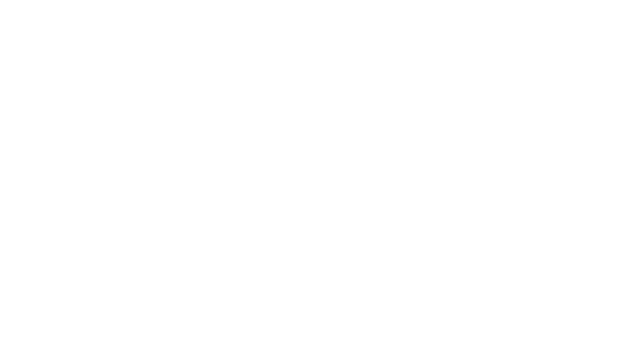
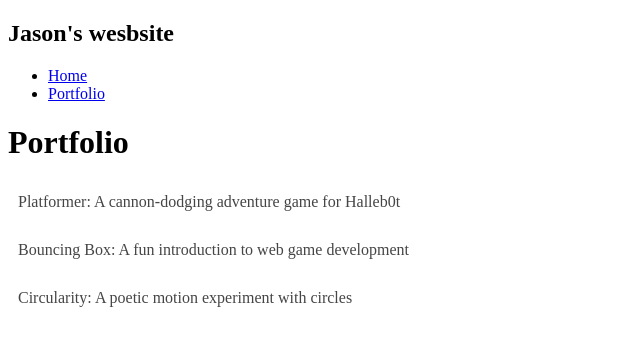
Before and after one commit to JasonJimenez07/JasonJimenez07.github.io, a plain HTML site: page portfolio.html in a window 1280 px wide. Shown: the whole page, without its empty margins (0-640 px from the left). Drawn offline with Linux system fonts and the light colour scheme.

Commit message:
add portfolio page to website

```diff
--- a/portfolio.html
+++ b/portfolio.html
@@ -0,0 +1,40 @@
+<!DOCTYPE html>
+<html>
+  <head>
+    <title>Jason's website</title>
+
+  </head>
+  <link rel="stylesheet" href="style.css" />
+  <body>
+    <!-- All content goes here -->
+    <div id="all-contents">
+     <nav>
+     <h1>Jason's wesbsite</h1>
+     <ul id="nav-ul">
+    <li class="nav-li">
+      <a href="index.html">Home</a>
+    </li>
+    <li class="nav-li">
+        <a href="portfolio.html">Portfolio</a>
+      </li>
+    </ul>
+    </nav>
+
+     <main>
+     <div class="content">
+       <h1>Portfolio</h1>
+       <ul id="portfolio">
+        <li>
+          <a href="projects/platformer/">Platformer: A cannon-dodging adventure game for Halleb0t</a>
+        </li>
+        <li>
+          <a href="projects/bouncing-box/">Bouncing Box: A fun introduction to web game development</a>
+        </li>
+        <li>
+          <a href="projects/circularity/">Circularity: A poetic motion experiment with circles</a>
+        </li>
+        </ul>
+      </div>
+     </main>
+  </body>
+</html>
--- a/style.css
+++ b/style.css
@@ -0,0 +1,25 @@
+/* Portfolio styles */
+.content h1 {
+    color: black;
+  }
+
+  #portfolio {
+    list-style-type: none;
+    padding-left: 0;
+  }
+
+  #portfolio li {
+    background: #fff;
+    padding: 10px;
+    border-radius: 10px;
+    margin-bottom: 10px;
+  }
+
+  #portfolio li:hover {
+    background: #eee;
+  }
+
+  #portfolio a {
+    text-decoration: none;
+    color: #454545;
+  }
```
Also changed, not shown: index.html (+7 -1 lines), project-instructions/first-website.md (+1 -0 lines).
